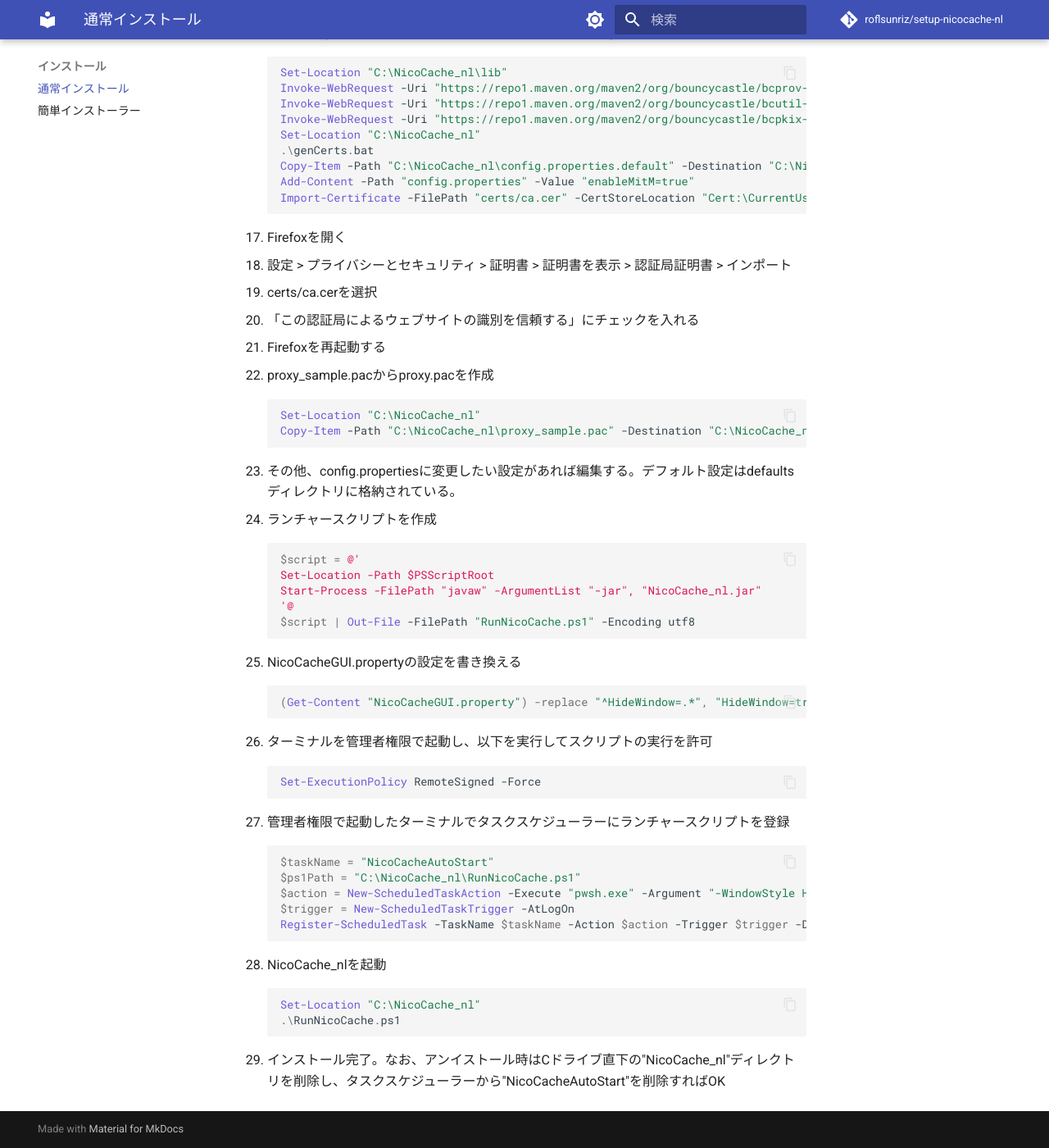
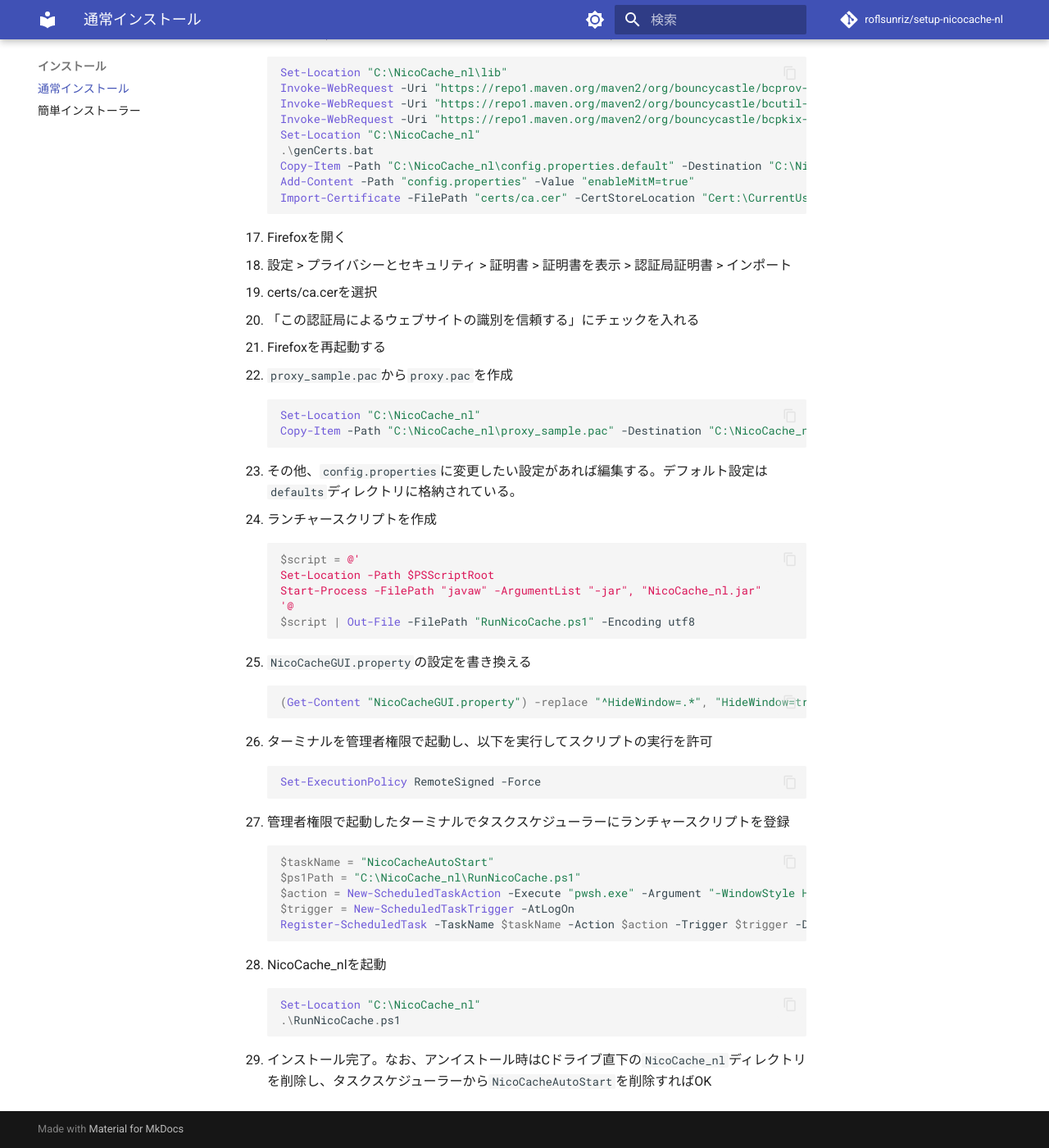
Before and after one commit to roflsunriz/setup-nicocache-nl, an MkDocs documentation site: the page built from docs/install.md, in a window 1280 px wide and 1400 px high, scrolled down 1401 px. Shown: the whole window at 82% size. Built offline with MkDocs 1.6.1 and Material for MkDocs 9.7.7, drawn with Linux system fonts in a browser that asks for light colours; comment, search, counter and statistics services are not loaded; some of the changed text lies outside the part shown.

````diff
--- a/docs/install.md
+++ b/docs/install.md
@@ -9,11 +9,11 @@ winget install Microsoft.Powershell
 4. ターミナルを閉じる
 5. 「Windowsキー + Rキー」を同時押しする
 6. 出てきたウィンドウに「pwsh」と打つ
-7. Cドライブ直下にNicoCache_nlディレクトリを作成する
+7. Cドライブ直下に`NicoCache_nl`ディレクトリを作成する
 ```powershell
 New-Item -ItemType Directory -Path "C:\NicoCache_nl"
 ```
-8. その中にWorkingDirectoryディレクトリを作成する
+8. その中に`WorkingDirectory`ディレクトリを作成する
 ```powershell
 New-Item -ItemType Directory -Path "C:\NicoCache_nl\WorkingDirectory"
 ```
@@ -27,7 +27,7 @@ winget install Gyan.FFmpeg
 ```powershell
 winget install 7zip.7zip
 ```
-12. Apache Antをダウンロードし、展開し、Cドライブ直下にantディレクトリを移動
+12. Apache Antをダウンロードし、展開し、Cドライブ直下に`ant`ディレクトリを移動
 ```powershell
 Set-Location "C:\NicoCache_nl\WorkingDirectory"
 Invoke-WebRequest -Uri "https://dlcdn.apache.org//ant/binaries/apache-ant-1.10.15-bin.zip" -OutFile "apache-ant-1.10.15-bin.zip"
@@ -63,12 +63,12 @@ Import-Certificate -FilePath "certs/ca.cer" -CertStoreLocation "Cert:\CurrentUse
 19. certs/ca.cerを選択
 20. 「この認証局によるウェブサイトの識別を信頼する」にチェックを入れる
 21. Firefoxを再起動する
-22. proxy_sample.pacからproxy.pacを作成
+22. `proxy_sample.pac`から`proxy.pac`を作成
 ```powershell
 Set-Location "C:\NicoCache_nl"
 Copy-Item -Path "C:\NicoCache_nl\proxy_sample.pac" -Destination "C:\NicoCache_nl\proxy.pac"
 ```
-23. その他、config.propertiesに変更したい設定があれば編集する。デフォルト設定はdefaultsディレクトリに格納されている。
+23. その他、`config.properties`に変更したい設定があれば編集する。デフォルト設定は`defaults`ディレクトリに格納されている。
 24. ランチャースクリプトを作成
 ```powershell
 $script = @'
@@ -77,7 +77,7 @@ Start-Process -FilePath "javaw" -ArgumentList "-jar", "NicoCache_nl.jar"
 '@
 $script | Out-File -FilePath "RunNicoCache.ps1" -Encoding utf8
 ```
-25. NicoCacheGUI.propertyの設定を書き換える
+25. `NicoCacheGUI.property`の設定を書き換える
 ```powershell
 (Get-Content "NicoCacheGUI.property") -replace "^HideWindow=.*", "HideWindow=true" -replace "^LogWindowAlwaysOnTop=.*", "LogWindowAlwaysOnTop=false" | Set-Content "NicoCacheGUI.property"
 ```
@@ -98,4 +98,4 @@ Register-ScheduledTask -TaskName $taskName -Action $action -Trigger $trigger -De
 Set-Location "C:\NicoCache_nl"
 .\RunNicoCache.ps1
 ```
-29. インストール完了。なお、アンイストール時はCドライブ直下の"NicoCache_nl"ディレクトリを削除し、タスクスケジューラーから"NicoCacheAutoStart"を削除すればOK
+29. インストール完了。なお、アンイストール時はCドライブ直下の`NicoCache_nl`ディレクトリを削除し、タスクスケジューラーから`NicoCacheAutoStart`を削除すればOK
````
Also changed, not shown: other parts of docs/install.md (+1 -1 lines), docs/download.md (+3 -0 lines), docs/index.md (+1 -1 lines), docs/trouble-shooting.md (+3 -0 lines).
